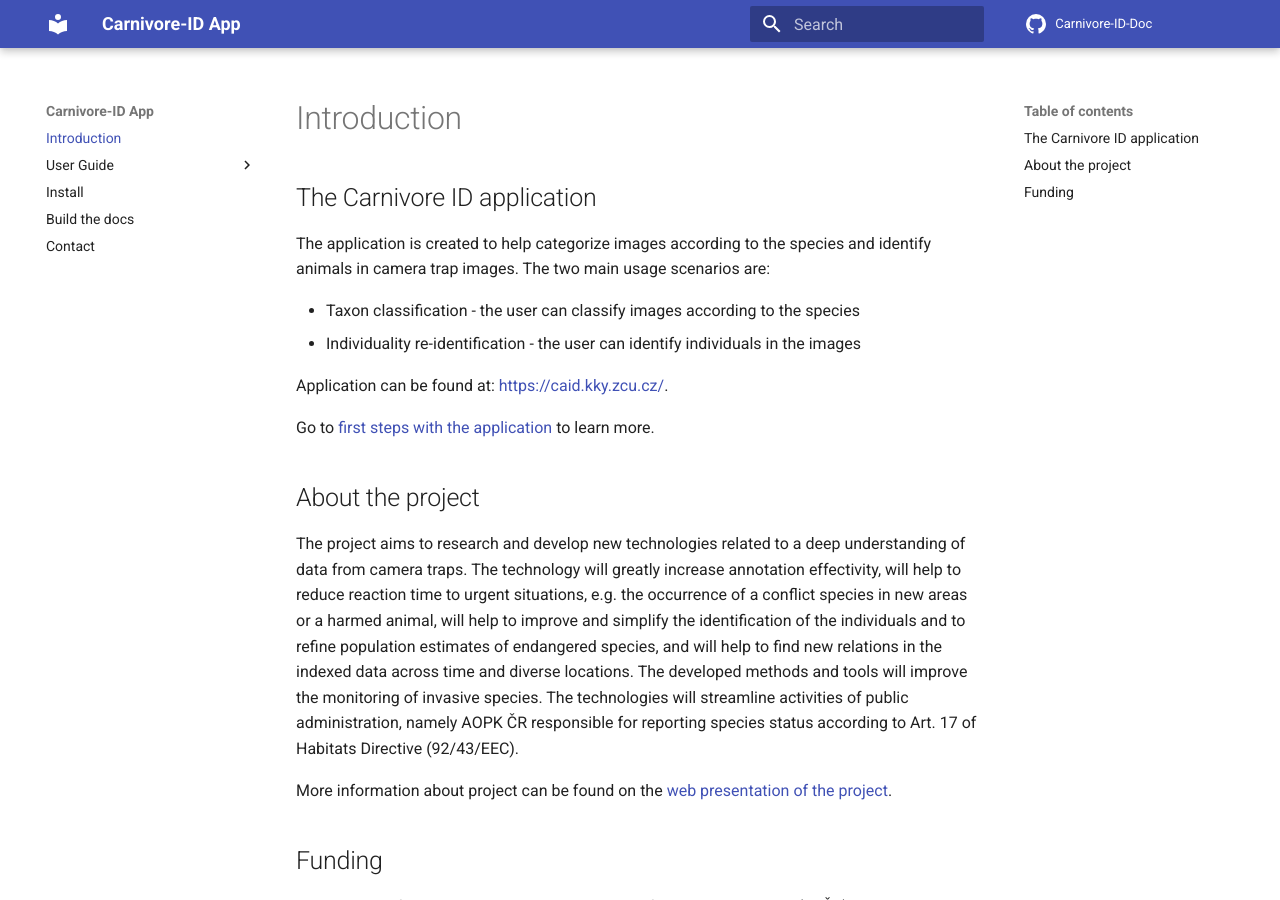
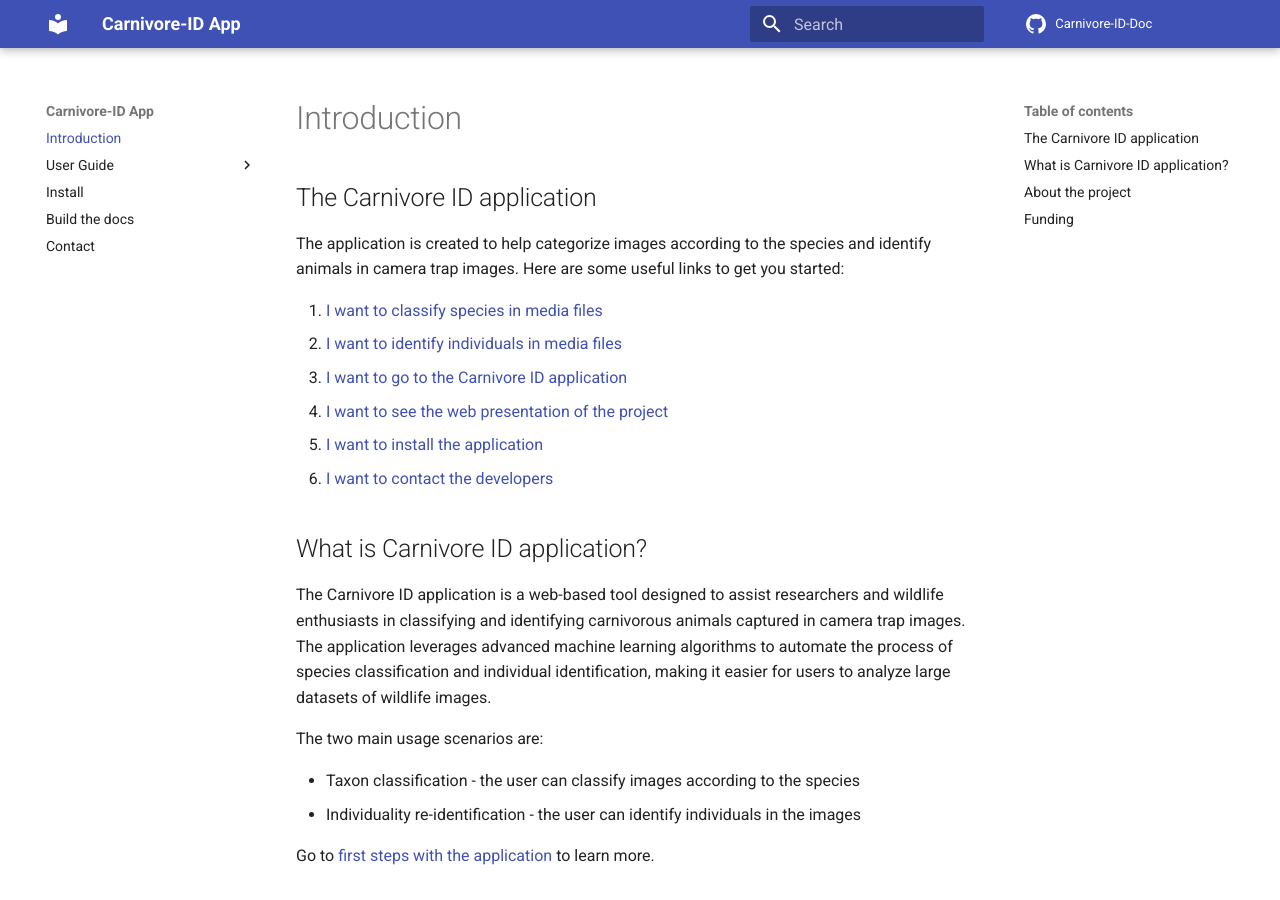
Before and after one commit to mjirik/CarnivoreID-doc, an MkDocs documentation site: the page built from docs/index.md, in a window 1280 px wide and 900 px high. Built offline with MkDocs 1.6.1 and Material for MkDocs 9.7.7, drawn with Linux system fonts in a browser that asks for light colours; comment, search, counter and statistics services are not loaded.

Commit message:
identification upload

```diff
--- a/docs/index.md
+++ b/docs/index.md
@@ -1,23 +1,43 @@
 ## The Carnivore ID application
 
-The application is created to help categorize images according to the species and identify animals in camera trap images.
+The application is created to help categorize images according to the species and identify animals in camera trap
+images.
+Here are some useful links to get you started:
+
+1. [I want to classify species in media files](taxon_classification.md)
+2. [I want to identify individuals in media files](identification.md)
+3. [I want to go to the Carnivore ID application](https://caid.kky.zcu.cz/)
+4. [I want to see the web presentation of the project](https://sites.google.com/view/caid-zcu/)
+5. [I want to install the application](install.md)
+6. [I want to contact the developers](contact.md)
+
+## What is Carnivore ID application?
+
+The Carnivore ID application is a web-based tool designed to assist researchers
+and wildlife enthusiasts in classifying and identifying carnivorous animals captured
+in camera trap images. The application leverages advanced machine learning
+algorithms to automate the process of species classification and individual
+identification, making it easier for users to analyze large datasets of wildlife images.
+
 The two main usage scenarios are:
 
 * Taxon classification - the user can classify images according to the species
 * Individuality re-identification - the user can identify individuals in the images
 
-
-Application can be found at: [https://caid.kky.zcu.cz/](https://caid.kky.zcu.cz/).
-
 Go to [first steps with the application](first_steps.md) to learn more.
-
 
 ## About the project
 
-The project aims to research and develop new technologies related to a deep understanding of data from camera traps. The technology will greatly increase annotation effectivity, will help to reduce reaction time to urgent situations, e.g. the occurrence of a conflict species in new areas or a harmed animal, will help to improve and simplify the identification of the individuals and to refine population estimates of endangered species, and will help to find new relations in the indexed data across time and diverse locations. The developed methods and tools will improve the monitoring of invasive species. The technologies will streamline activities of public administration, namely AOPK ČR responsible for reporting species status according to Art. 17 of Habitats Directive (92/43/EEC).
+The project aims to research and develop new technologies related to a deep understanding of data from camera traps. The
+technology will greatly increase annotation effectivity, will help to reduce reaction time to urgent situations, e.g.
+the occurrence of a conflict species in new areas or a harmed animal, will help to improve and simplify the
+identification of the individuals and to refine population estimates of endangered species, and will help to find new
+relations in the indexed data across time and diverse locations. The developed methods and tools will improve the
+monitoring of invasive species. The technologies will streamline activities of public administration, namely AOPK ČR
+responsible for reporting species status according to Art. 17 of Habitats Directive (92/43/EEC).
 
-More information about project can be found on the [web presentation of the project](https://sites.google.com/view/caid-zcu/).
 
 ## Funding
 
-The project is funded by the Technology Agency of the Czech Republic (TAČR) under the project number [SS05010008-V9](https://starfos.tacr.cz/en/projekty/SS05010008).
+The project is funded by the Technology Agency of the Czech Republic (TAČR) under the project
+number [SS05010008-V9](https://starfos.tacr.cz/en/projekty/SS05010008).
```
Also changed, not shown: docs/identification.md (+6 -0 lines), docs/identification_upload.md (added, +48 -0 lines), docs/media/synology_import_files.png (added), docs/media/synology_import_ui.png (added), docs/media/upload_identified.png (added), docs/media/upload_unknown.png (added), docs/media/upload_update_metadata.png (added).
